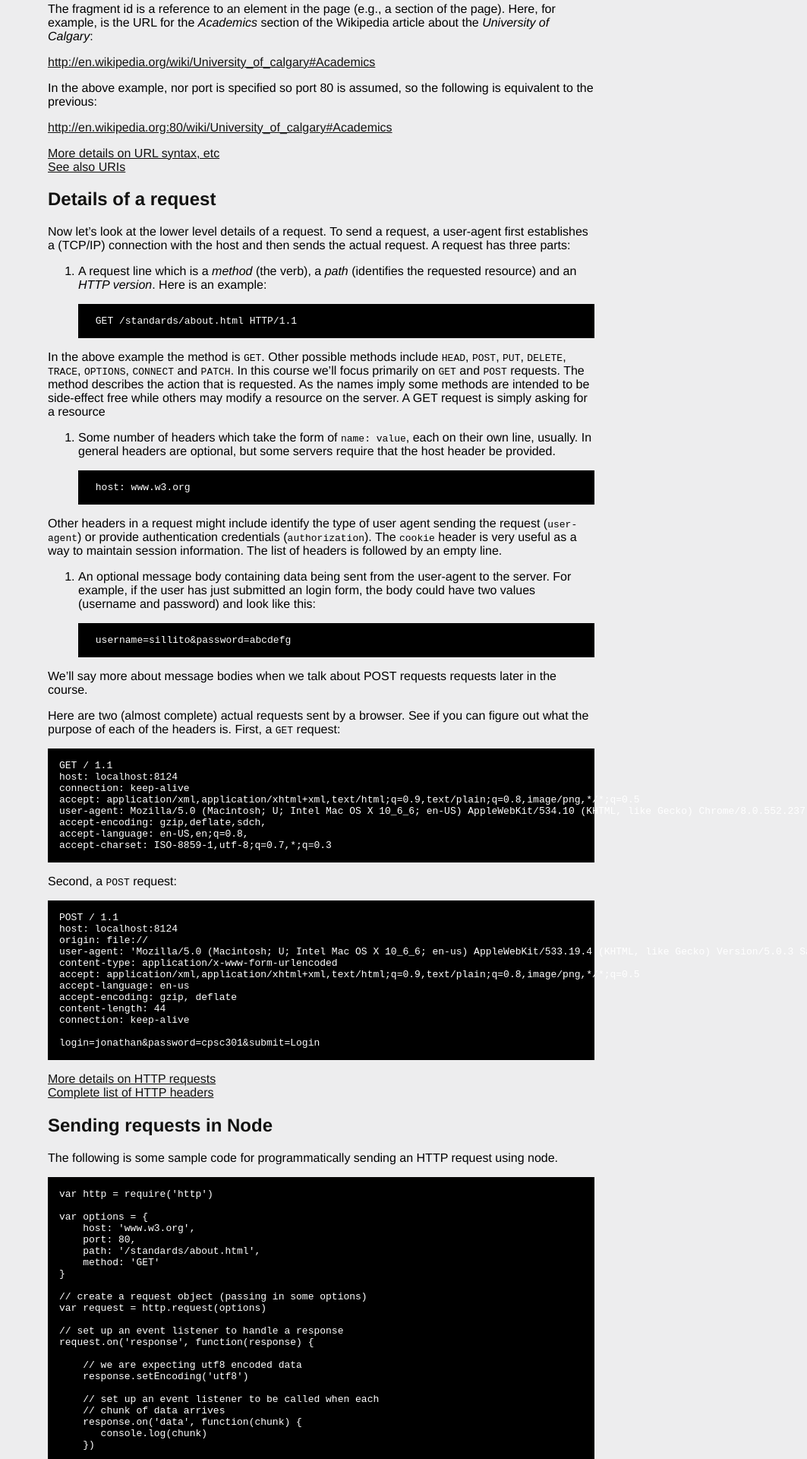
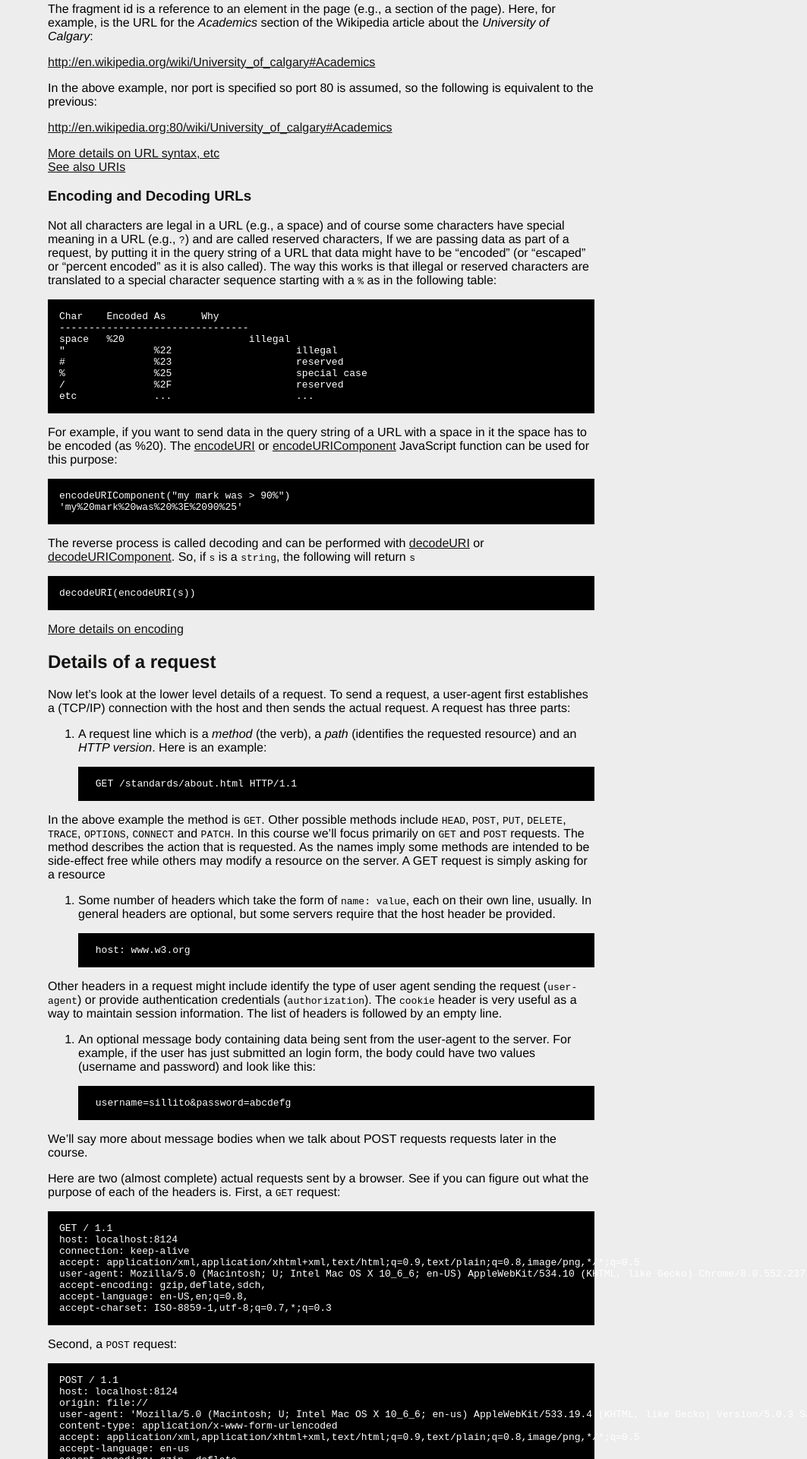
Before and after one commit to sillito/websystems, a Jekyll site: the page built from materials/requests.markdown, in a window 1280 px wide. Shown: the part 1391-3311 px from the top of the page at 76% size, without its empty margins (217-1280 px from the left). Built offline with Jekyll 4.4.1, drawn with Linux system fonts in a browser that asks for light colours; Markdown is read by kramdown in place of the engine named in the settings; some of the changed text lies outside the part shown.

Commit message:
completed request lecture materials

```diff
--- a/_layouts/default.html
+++ b/_layouts/default.html
@@ -20,7 +20,7 @@
     h1 .small { font-size: 0.4em; }
     h1 a { text-decoration: none }
     h2 { font-size: 1.5em; color: #121211; }
-    h3 { text-align: center; color: #121211; }
+    h3 { color: #121211; }
     a { color: #121211; }
     .description { font-size: 1.2em; margin-bottom: 30px; margin-top: 30px; font-style: italic;}
     .download { float: right; }
--- a/materials/requests.markdown
+++ b/materials/requests.markdown
@@ -41,6 +41,30 @@ In the above example, nor port is specified so port 80 is assumed, so the follow
 
 [More details on URL syntax, etc](http://en.wikipedia.org/wiki/Uniform_Resource_Locator)
 [See also URIs](http://en.wikipedia.org/wiki/Uniform_resource_identifier)
+
+### Encoding and Decoding URLs
+
+Not all characters are legal in a URL (e.g., a space) and of course some characters have special meaning in a URL (e.g., `?`) and are called reserved characters, If we are passing data as part of a request, by putting it in the query string of a URL that data might have to be "encoded" (or "escaped" or "percent encoded" as it is also called). The way this works is that illegal or reserved characters are translated to a special character sequence starting with a `%` as in the following table:
+
+	Char	Encoded As	Why
+	--------------------------------
+	space	%20			illegal
+	"		%22			illegal
+	#		%23			reserved
+	%		%25			special case
+	/		%2F			reserved
+	etc		...			...
+
+For example, if you want to send data in the query string of a URL with a space in it the space has to be encoded (as %20). The [encodeURI](https://developer.mozilla.org/en/JavaScript/Reference/Global_Objects/encodeURI) or [encodeURIComponent](https://developer.mozilla.org/en/JavaScript/Reference/Global_Objects/encodeURIComponent) JavaScript function can be used for this purpose:
+
+	encodeURIComponent("my mark was > 90%")
+	'my%20mark%20was%20%3E%2090%25'
+
+The reverse process is called decoding and can be performed with [decodeURI](https://developer.mozilla.org/en/JavaScript/Reference/Global_Objects/decodeURI) or [decodeURIComponent](https://developer.mozilla.org/en/JavaScript/Reference/Global_Objects/decodeURIComponent). So, if `s` is a `string`, the following will return `s`
+
+	decodeURI(encodeURI(s))
+
+[More details on encoding](http://en.wikipedia.org/wiki/Percent-encoding)
 
 ## Details of a request
 
@@ -138,23 +162,20 @@ The following is some sample code for programmatically sending an HTTP request u
 
 ## Exercise
 
-Basic node application to do google search.
+The goal if this exercise is to learn how to send HTTP requests programatically, by building a simple command line tool that performs Google searches and displays the results. Here is how the tool should work:
 
-Todo: describe legal chars for a url, introduce escape() and unescape()
-
-	> node search.js terms ...
-	1. Title
+	> node search.js term1 term2 ...
+	1. title
 	   url
-	2. Title
+	2. title
 	   url
-	3. Title
+	3. title
 	   url
 
-As hints here are some pieces of a complete solution.
+To do this, the tool should take the terms from the command line (see: `process.argv`), encode them and produce an appropriate query string. Using that query string, a request should be sent to www.google.ca with the following format (assuming three terms: winnie the pooh):
 
-	// ...
-	function terms(argv) {
+	http://www.google.ca/webhp?q=winnie+the+pooh
 
-	}
+For now, just focus on writing the code to send the request. Parsing the response is outside the scope of this quick exercise.
 
-Once you've done the above exercise, give this one a try ... link to lab exercise.
+Once you've done the above exercise, give this one a try [this exercise](../exercises/bench.html).
```
Also changed, not shown: exercises/bench.markdown (added, +22 -0 lines), exercises/functions.markdown (renamed from exercises/ex1.markdown), 1 other file.
